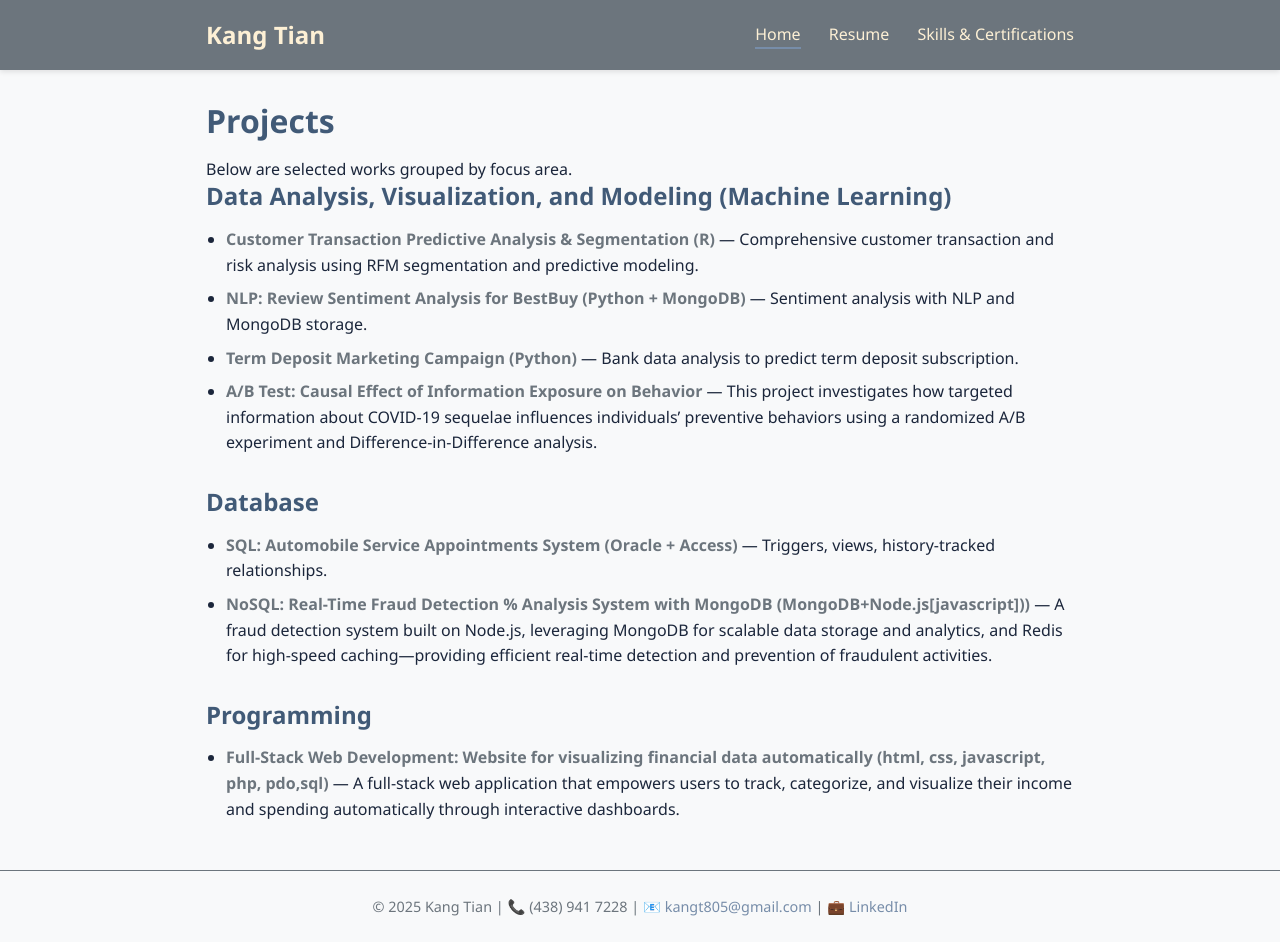
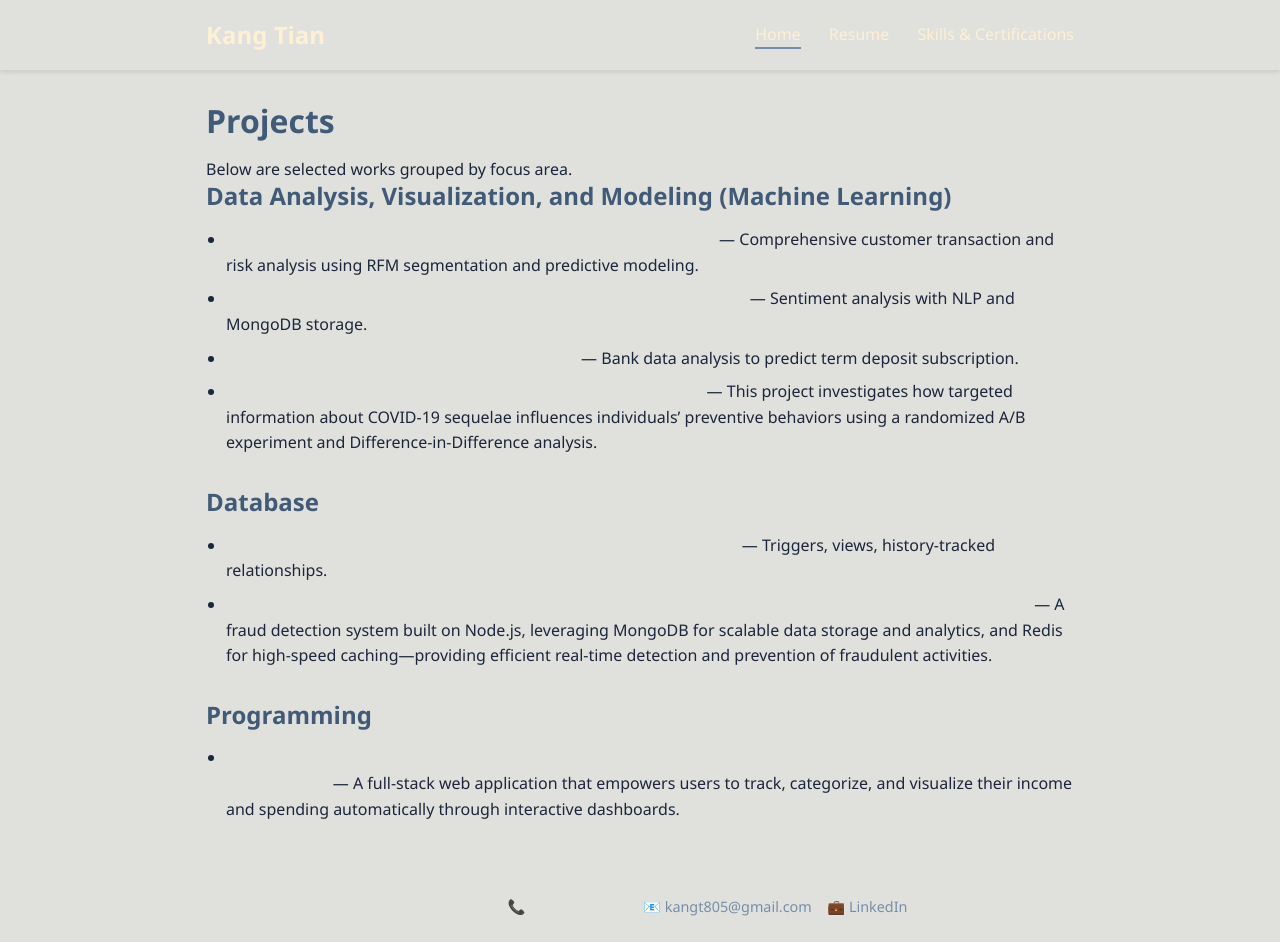
Before and after one commit to kang-tian/kang-tian.github.io, a Jekyll site: the page built from index.md, in a window 1280 px wide. Built offline with Jekyll 4.4.1, drawn with Linux system fonts in a browser that asks for light colours.

Commit message:
Update styles.css

```diff
--- a/assets/css/styles.css
+++ b/assets/css/styles.css
@@ -1,16 +1,15 @@
 :root {
   --max-width: 900px;
 
-  /* Optimized light-based palette */
-  --bg: #f8f9fa;          /* Very light gray (main background) */
-  --text: #1b263b;        /* Deep navy-gray for body text */
-  --accent1: #415a77;     /* Muted steel blue (primary accent) */
-  --accent2: #778da9;     /* Softer blue-gray (secondary accent) */
-  --accent3: #6c757d;     /* Neutral gray for details/metadata */
-  --card-bg: #ffffff;     /* White for cards/sections */
-  --highlight: #e0e1dd;   /* Gentle off-white highlight */
+  /* Optimized Dark-Professional Palette */
+  --bg: #e0e1dd;        /* Dark navy background */
+  --text: #1b263b;      /* Light gray text for readability */
+  --accent1: #415a77;   /* Medium blue-gray (primary accent) */
+  --accent2: #778da9;   /* Soft muted blue (secondary accent) */
+  --accent3: #e0e1dd;   /* Light tone for highlights/details */
+  --card-bg: #415a77;   /* Card background */
+  --highlight: #778da9; /* Subtle highlight for hover/focus */
 }
-
 * {
   box-sizing: border-box;
   margin: 0;
```
